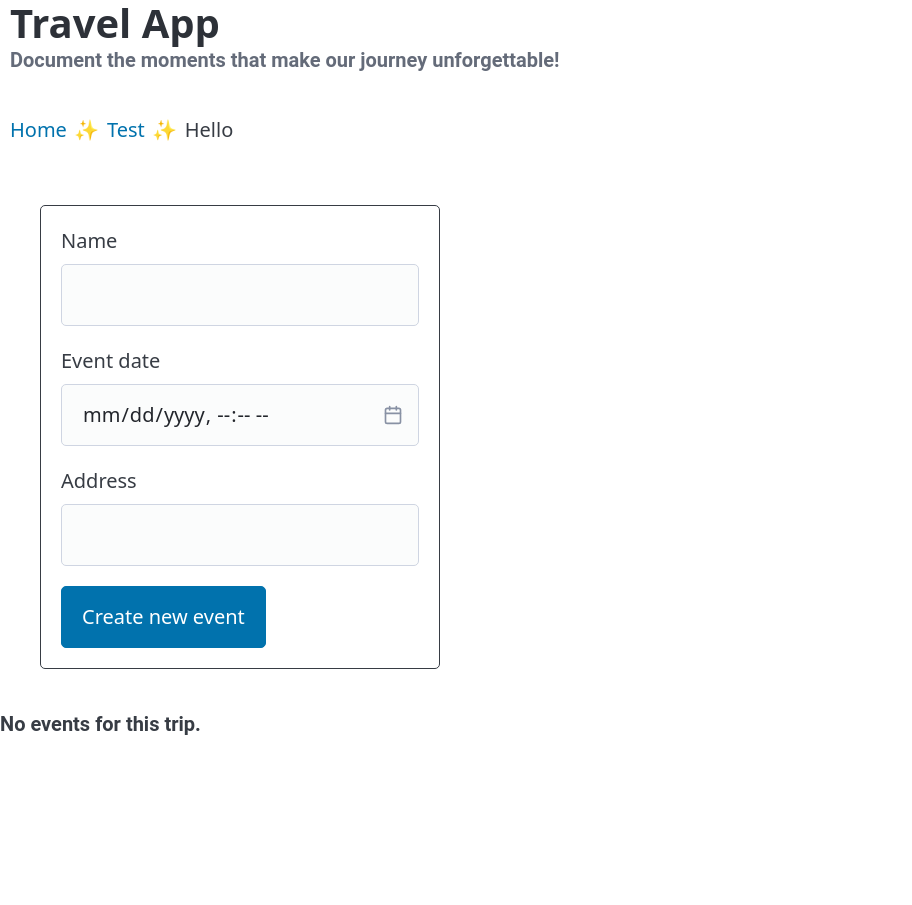
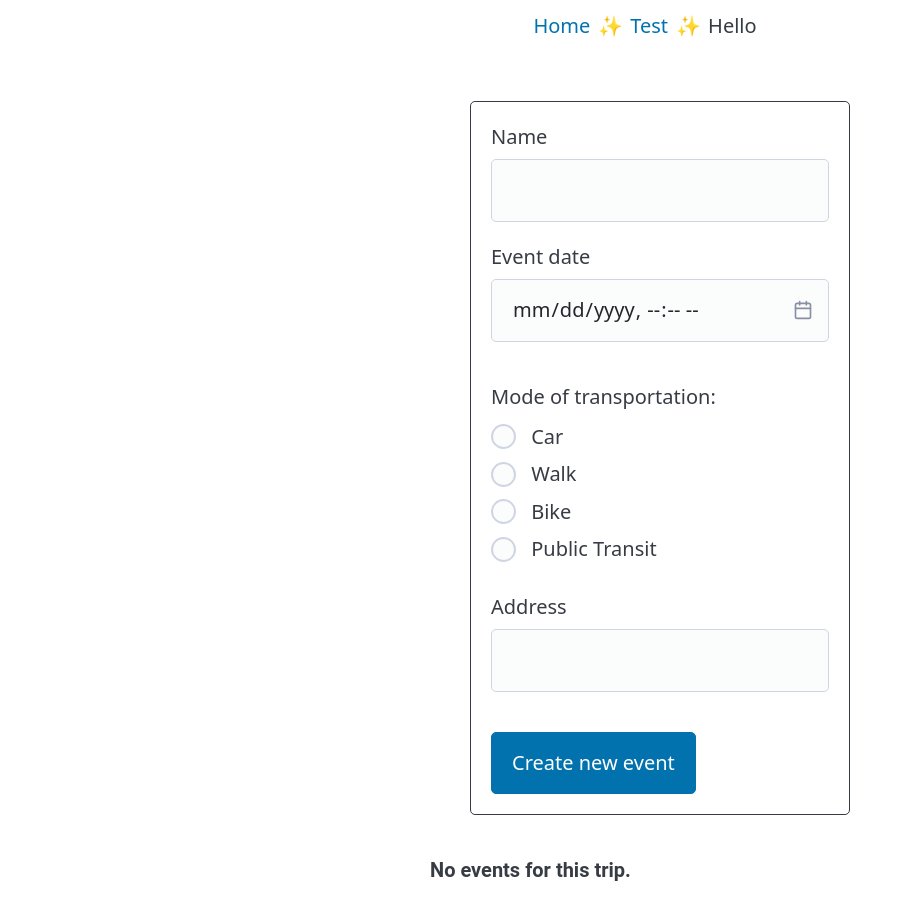
Before and after one commit to mgrijalva/travel_planning_app, a Flask app: template travel_app/templates/trips/trip.html in a window 1280 px wide. Shown: the whole page, without its empty margins (0-912 px from the left). Before the commit the page ends 735 px from the top, so only its background shows below. Run offline with Flask 3, Linux system fonts and the light colour scheme; the template is opened without the code that fills it, so the values that code supplies are empty; some libraries are stand-ins or nearby versions.

Commit message:
Add mode of transportation feature to trip events and update related logic

```diff
--- /dev/null
+++ b/migrations/V5__add_new_col_mode_events_table.sql
@@ -0,0 +1,2 @@
+alter table events
+add column mode_of_transportation text default 'driving';
--- a/travel_app/service/trip_estimator_service.py
+++ b/travel_app/service/trip_estimator_service.py
@@ -3,11 +3,13 @@ from datetime import datetime
 import os
 
 
-def get_travel_time(previous_address: str, current_address: str) -> int:
+def get_travel_time(
+    previous_address: str, current_address: str, mode_transportation: str
+) -> int:
     gmaps = googlemaps.Client(key=os.environ["GOOGLE_MAPS_API_KEY"])
     now = datetime.now()
     directions_result = gmaps.directions(
-        previous_address, current_address, mode="driving", departure_time=now
+        previous_address, current_address, mode=mode_transportation, departure_time=now
     )
     duration_of_addresses: int = directions_result[0]["legs"][0]["duration"]["value"]
 
--- a/travel_app/static/css/global.css
+++ b/travel_app/static/css/global.css
@@ -25,6 +25,10 @@ body {
   height: 100%;
   margin: 0;
   padding: 0;
+  display: flex;
+  justify-content: center;
+  align-items: center;
+  flex-direction: column;
 }
 
 p {
--- a/travel_app/templates/trips/trip.html
+++ b/travel_app/templates/trips/trip.html
@@ -2,17 +2,29 @@
 
 {% block content %}
 
-<h1 style="margin-left:10px">{{trip.title}}</h1>
+<h1 style="text-align:center">{{trip.title}}</h1>
 
 <form action="{{ url_for('trip_details', trip_id=trip.id) }}" method="POST" class="form-box">
+    <fieldset>
       <label>Name</label>
       <input type="text" name="event-name" required/>
       <label>Event date</label>
       <input type="datetime-local" name="event-time" required/>
+    </fieldset>
+    <fieldset>
+      <legend>Mode of transportation:</legend>
+      <label><input type="radio" name="mode-transportation" value="driving" required> Car</label>
+      <label><input type="radio" name="mode-transportation" value="walking"> Walk</label>
+      <label><input type="radio" name="mode-transportation" value="bicycling"> Bike</label>
+      <label><input type="radio" name="mode-transportation" value="transit"> Public Transit</label>
+    </fieldset>
+    <fieldset>
       <label>Address</label>
       <input id="address" type="text" name="address" required/>
       <input type="hidden" id="address-lat" name="address_lat">
       <input type="hidden" id="address-lng" name="address_lng">
+    </fieldset>
+
 
     <button role="submit">Create new event</button>
 </form>
@@ -31,6 +43,13 @@
               {% if e.event_time.date() == date_only %}
                 <li style="margin-left:50px">{{ e.event_name }} at {{e.event_time.strftime("%I:%M %p")}} from {{e.address}}</li>
                 {% if not loop.last %}
+                  <div class="gap-line"></div>
+                  {% set next_event = events[loop.index] if loop.index < events|length else None %}
+                  {% if next_event and next_event.mode_of_transportation %}
+                      <div class="time-display">
+                        {{ next_event.mode_of_transportation }}
+                      </div>
+                  {% endif %}
                   <div class="gap-line"></div>
                   {% if e.travel_time_to_next_event is not none %}
                   {% set h = e.travel_time_to_next_event // 3600 %}
```
Also changed, not shown: travel_app/controllers/trips_controller.py (+10 -5 lines). Lines whose indentation alone changed are shown as unchanged.
